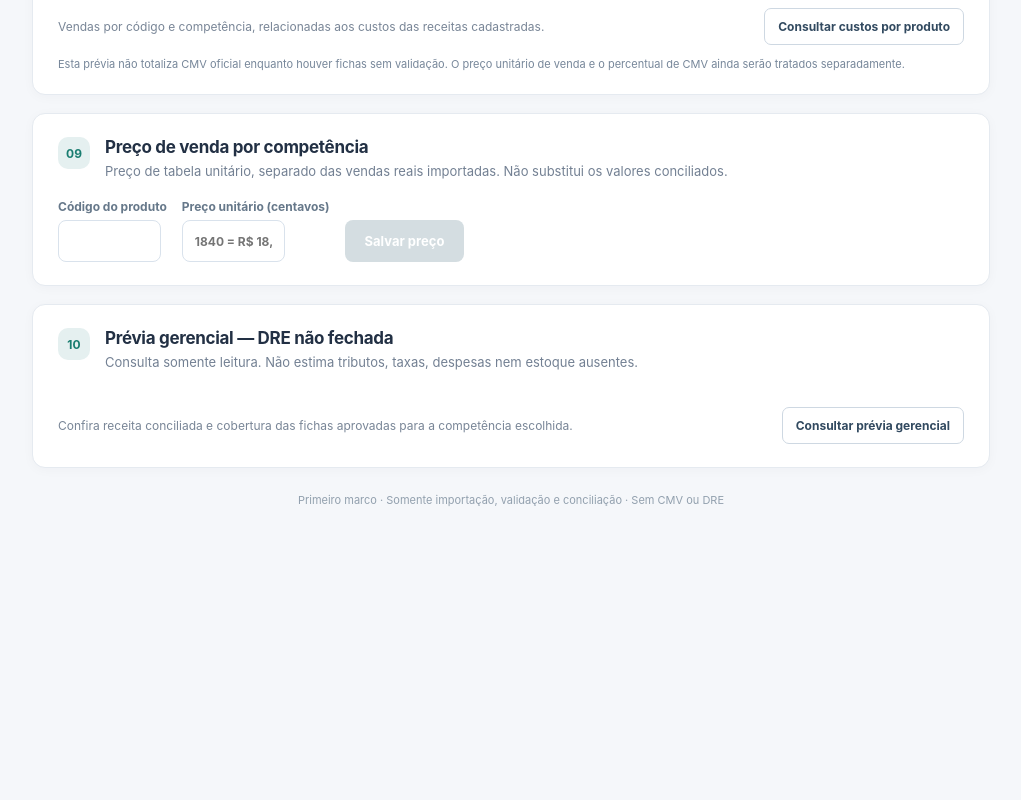
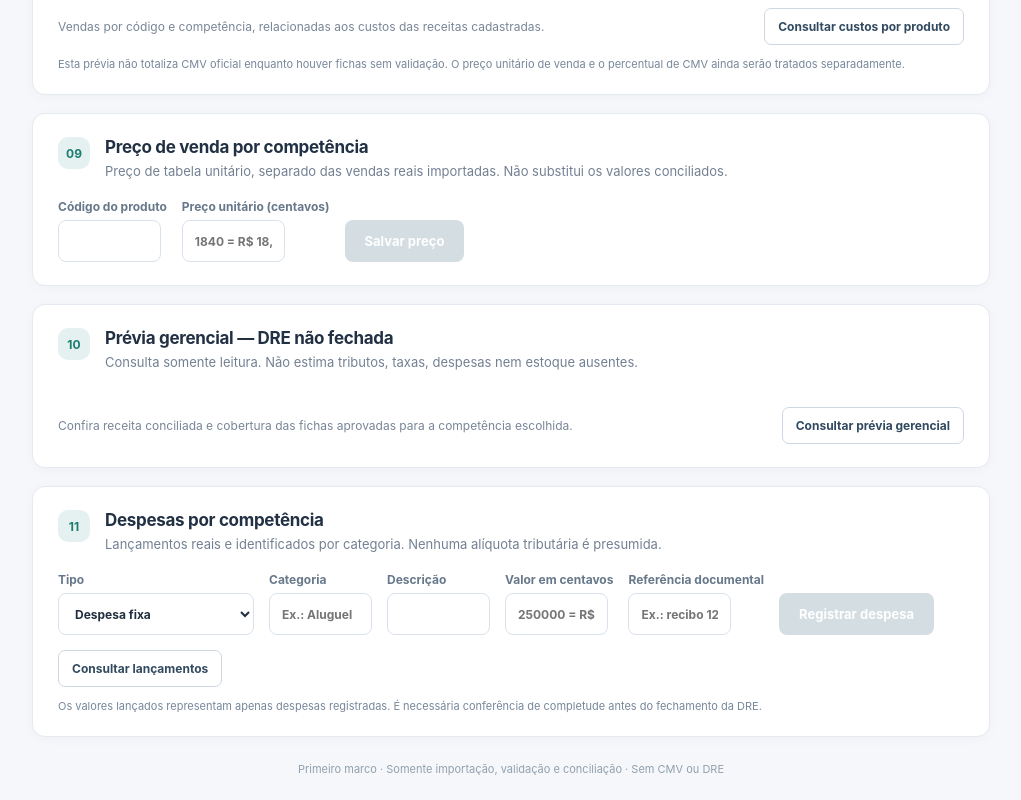
Before and after one commit to MichaelDeCarvalho/DRE-Mais1, a React (Vite) app: page / in a window 1280 px wide. Shown: the part 1918-2718 px from the top of the page, without its empty margins (248-1269 px from the left). Before the commit the page ends 2449 px from the top, so only its background shows below. Built offline with nearby package versions, Linux system fonts and the light colour scheme.

Commit message:
feat: cadastro de despesas na interface e prévia sem falso fechamento

```diff
--- a/src/App.tsx
+++ b/src/App.tsx
@@ -44,9 +44,18 @@ export function App() {
   const [salePriceBusy,setSalePriceBusy] = useState(false);
   const [salePriceNotice,setSalePriceNotice] = useState('');
   const [costError,setCostError] = useState('');
+  const [expenseKind,setExpenseKind] = useState('FIXA');
+  const [expenseCategory,setExpenseCategory] = useState('');
+  const [expenseDescription,setExpenseDescription] = useState('');
+  const [expenseAmount,setExpenseAmount] = useState('');
+  const [expenseReference,setExpenseReference] = useState('');
+  const [expenseBusy,setExpenseBusy] = useState(false);
+  const [expenseError,setExpenseError] = useState('');
+  const [expenseNotice,setExpenseNotice] = useState('');
+  const [expenseRows,setExpenseRows] = useState<Array<{id:number;period:string;expenseKind:string;category:string;description:string;amountCents:number;reference:string}>>([]);
   const [dreBusy,setDreBusy] = useState(false);
   const [dreError,setDreError] = useState('');
-  const [drePreview,setDrePreview] = useState<{period:string;revenueCents:number;paymentsCents:number;differenceCents:number;reconciled:boolean;approvedCmvCents:number|null;contributionBeforeOtherExpensesCents:number|null;pendingProductCodes:number;approvedProductCodes:number;status:string;unregisteredComponents:string[]} | null>(null);
+  const [drePreview,setDrePreview] = useState<{period:string;revenueCents:number;paymentsCents:number;differenceCents:number;reconciled:boolean;approvedCmvCents:number|null;contributionBeforeOtherExpensesCents:number|null;pendingProductCodes:number;approvedProductCodes:number;status:string;unregisteredComponents:string[];recordedVariableCents:number;recordedFixedCents:number;recordedTaxCents:number;recordedExpenseCount:number} | null>(null);
   const [cmvSummary,setCmvSummary] = useState<{period:string;productCodes:number;approvedCodes:number;pendingCodes:number;approvedQuantity:number;approvedCostCents:number;complete:boolean} | null>(null);
 
   const [recipeDetail, setRecipeDetail] = useState<{
@@ -220,6 +229,26 @@ export function App() {
     }catch(e){setSalePriceNotice(explainError(e));}
     finally{setSalePriceBusy(false);}
   }
+  async function consultExpenses() {
+    if(expenseBusy)return;
+    setExpenseBusy(true);setExpenseError('');
+    try{setExpenseRows(await invoke<typeof expenseRows>('list_expenses',{period}));}
+    catch(e){setExpenseError(explainError(e));}
+    finally{setExpenseBusy(false);}
+  }
+  async function saveExpense() {
+    if(expenseBusy)return;
+    setExpenseBusy(true);setExpenseError('');setExpenseNotice('');
+    try {
+      if(!/^\d+$/.test(expenseAmount)||!Number.isSafeInteger(Number(expenseAmount)))throw new Error('Informe o valor em centavos inteiros não negativos.');
+      await invoke('register_expense',{period,expenseKind,category:expenseCategory,description:expenseDescription,amountCents:Number(expenseAmount),reference:expenseReference});
+      setExpenseNotice('Lançamento salvo nesta competência; confira sua classificação.');
+      setExpenseCategory('');setExpenseDescription('');setExpenseAmount('');setExpenseReference('');
+      setExpenseRows(await invoke<typeof expenseRows>('list_expenses',{period}));
+      setDrePreview(null);
+    } catch(e){setExpenseError(explainError(e));}
+    finally{setExpenseBusy(false);}
+  }
   async function consultDrePreview(){
     if(dreBusy)return;
     setDreBusy(true);setDreError('');setDrePreview(null);
@@ -390,8 +419,25 @@ export function App() {
             <p>Fichas aprovadas: {drePreview.approvedProductCodes} · Pendentes: {drePreview.pendingProductCodes}.</p>
             <p>CMV técnico aprovado para a competência: {drePreview.approvedCmvCents===null?'Não disponível — cobertura incompleta':brl(Math.round(drePreview.approvedCmvCents))}.</p>
             <p>Receita menos CMV técnico (antes de outras despesas): {drePreview.contributionBeforeOtherExpensesCents===null?'Não disponível':brl(Math.round(drePreview.contributionBeforeOtherExpensesCents))}.</p>
+            <p>Despesas registradas ({drePreview.recordedExpenseCount} lançamentos): variáveis {brl(drePreview.recordedVariableCents)}, fixas {brl(drePreview.recordedFixedCents)}, tributos {brl(drePreview.recordedTaxCents)}. Valores ainda não homologados como completos.</p>
             <p>Componentes ainda sem apuração: {drePreview.unregisteredComponents.join('; ')}. Nenhum resultado líquido ou lucro é calculado nesta prévia.</p>
           </div>}
+        </section>
+        <section className="section-block" aria-labelledby="expense-heading">
+          <div className="section-heading"><span className="step">11</span><div><h2 id="expense-heading">Despesas por competência</h2><p>Lançamentos reais e identificados por categoria. Nenhuma alíquota tributária é presumida.</p></div></div>
+          <div className="selectors">
+            <label>Tipo<select value={expenseKind} disabled={expenseBusy} onChange={e=>setExpenseKind(e.target.value)}><option value="FIXA">Despesa fixa</option><option value="VARIAVEL">Despesa variável</option><option value="TRIBUTO">Tributo informado</option></select></label>
+            <label>Categoria<input maxLength={120} value={expenseCategory} disabled={expenseBusy} onChange={e=>setExpenseCategory(e.target.value)} placeholder="Ex.: Aluguel" /></label>
+            <label>Descrição<input maxLength={200} value={expenseDescription} disabled={expenseBusy} onChange={e=>setExpenseDescription(e.target.value)} /></label>
+            <label>Valor em centavos<input inputMode="numeric" value={expenseAmount} disabled={expenseBusy} onChange={e=>setExpenseAmount(e.target.value)} placeholder="250000 = R$ 2.500,00" /></label>
+            <label>Referência documental<input maxLength={200} value={expenseReference} disabled={expenseBusy} onChange={e=>setExpenseReference(e.target.value)} placeholder="Ex.: recibo 123" /></label>
+            <button type="button" className="primary-button" disabled={expenseBusy||!expenseCategory.trim()||!expenseDescription.trim()||!expenseAmount.trim()} onClick={saveExpense}>Registrar despesa</button>
+            <button type="button" className="outline-button" disabled={expenseBusy} onClick={consultExpenses}>Consultar lançamentos</button>
+          </div>
+          {expenseError && <div className="feedback feedback-error" role="alert">{expenseError}</div>}
+          {expenseNotice && <div className="feedback feedback-info" role="status">{expenseNotice}</div>}
+          {expenseRows.length>0 && <div className="scroll-table"><table><thead><tr><th>Tipo</th><th>Categoria</th><th>Descrição</th><th>Documento</th><th className="num">Valor</th></tr></thead><tbody>{expenseRows.map(row=><tr key={row.id}><td>{row.expenseKind}</td><td>{row.category}</td><td>{row.description}</td><td>{row.reference||'Não informado'}</td><td className="num">{brl(row.amountCents)}</td></tr>)}</tbody></table></div>}
+          <p className="footnote">Os valores lançados representam apenas despesas registradas. É necessária conferência de completude antes do fechamento da DRE.</p>
         </section>
         <footer>Primeiro marco · Somente importação, validação e conciliação · Sem CMV ou DRE</footer>
       </main>
```
